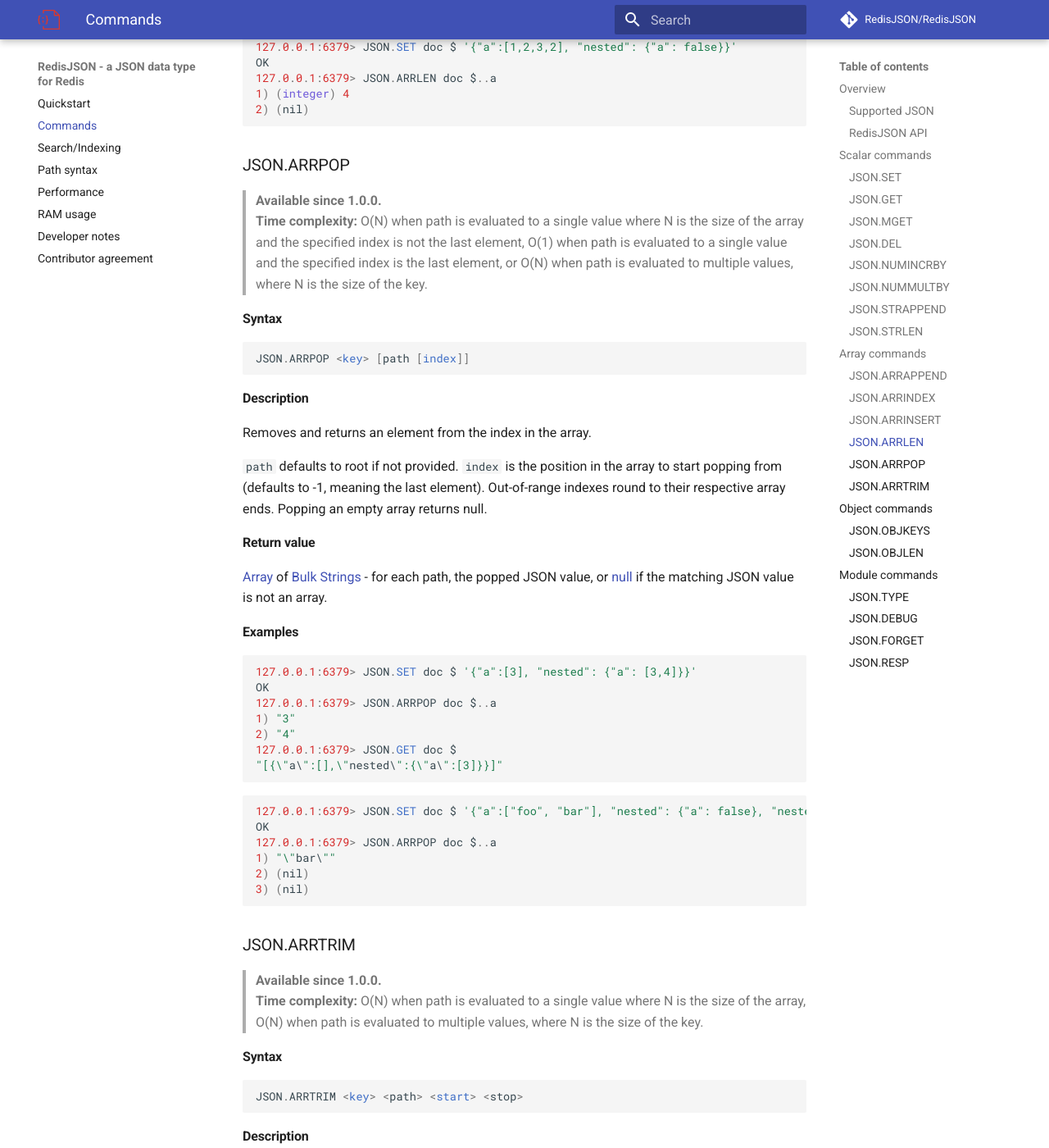
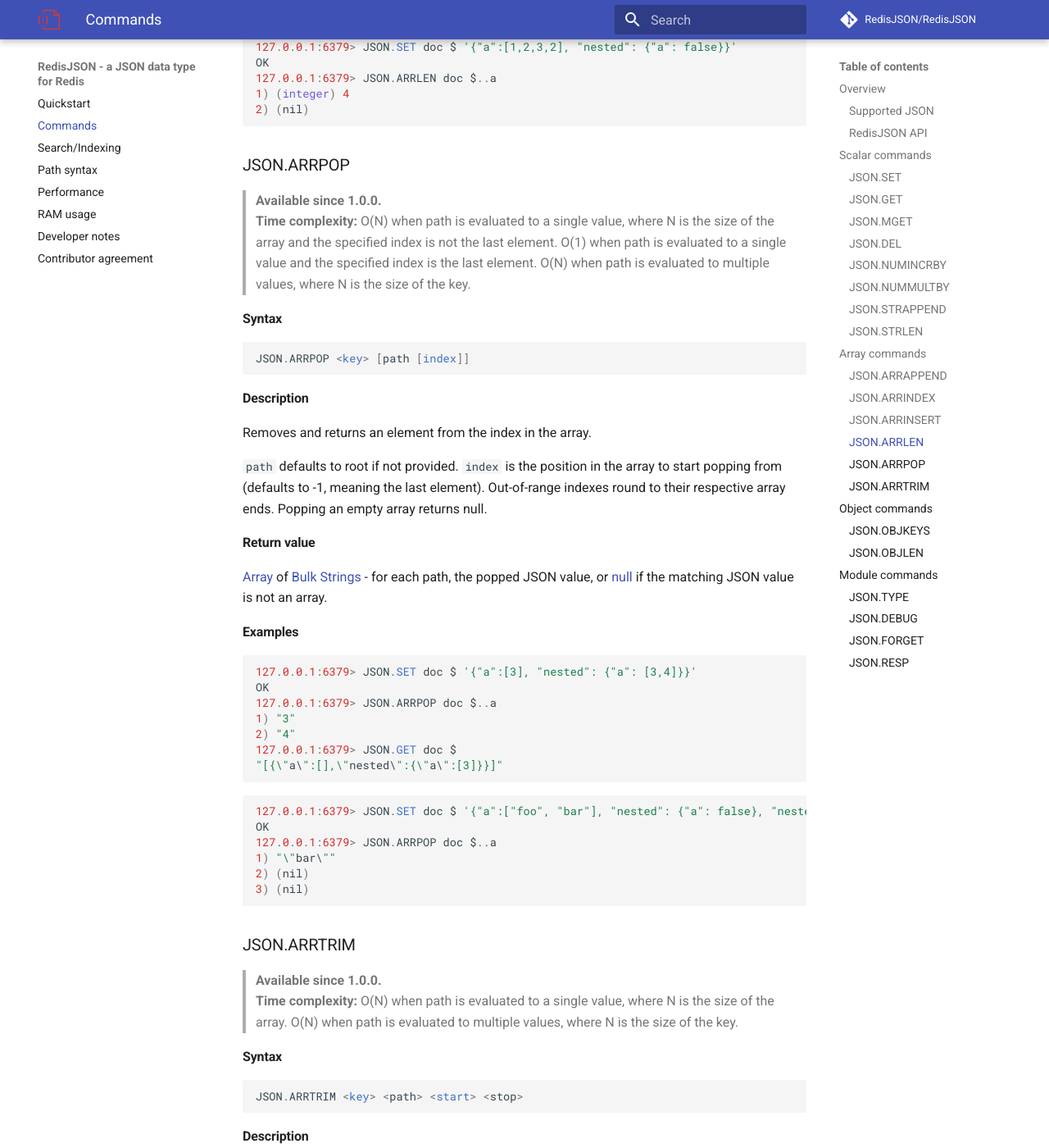
Before and after one commit to RedisJSON/RedisJSON, an MkDocs documentation site: the page built from docs/commands.md, in a window 1280 px wide and 1400 px high, scrolled down 10158 px. Shown: the whole window at 82% size. Built offline with MkDocs 1.6.1 and Material for MkDocs 9.7.7, drawn with Linux system fonts in a browser that asks for light colours; comment, search, counter and statistics services are not loaded; some of the changed text lies outside the part shown.

Commit message:
commands.md punctuation edits

```diff
--- a/docs/commands.md
+++ b/docs/commands.md
@@ -31,7 +31,7 @@
 ### JSON.SET
 
 > **Available since 1.0.0.**
-> **Time complexity:**  O(M+N) when path is evaluated to a single value where M is the size of the original value (if it exists) and N is the size of the new value, O(M+N) when path is evaluated to multiple values where M is the size of the key and N is the size of the new value.
+> **Time complexity:**  O(M+N) when path is evaluated to a single value, where M is the size of the original value (if it exists) and N is the size of the new value. O(M+N) when path is evaluated to multiple values, where M is the size of the key and N is the size of the new value.
 
 #### Syntax
 
@@ -42,7 +42,7 @@
 
 #### Description
 
-Sets the JSON value at `path` in `key`
+Sets the JSON value at `path` in `key`.
 
 For new Redis keys, the `path` must be the root. For existing keys, replaces the current value with the `json` value if the entire `path` exists.
 
@@ -59,7 +59,7 @@
 ### JSON.GET
 
 > **Available since 1.0.0.**
-> **Time complexity:**  O(N) when path is evaluated to a single value where N is the size of the value, O(N) when path is evaluated to multiple values, where N is the size of the key.
+> **Time complexity:**  O(N) when path is evaluated to a single value, where N is the size of the value. O(N) when path is evaluated to multiple values, where N is the size of the key.
 
 #### Syntax
 
@@ -122,7 +122,7 @@
 ### JSON.MGET
 
 > **Available since 1.0.0.**
-> **Time complexity:**  O(M*N) when path is evaluated to a single value where M is the number of keys and N is the size of the value, O(N1+N2+...+Nm) when path is evaluated to multiple values where m is the number of keys and Ni is the size of the i-th key.
+> **Time complexity:**  O(M*N) when path is evaluated to a single value, where M is the number of keys and N is the size of the value. O(N1+N2+...+Nm) when path is evaluated to multiple values, where m is the number of keys and Ni is the size of the i-th key.
 
 #### Syntax
 
@@ -159,7 +159,7 @@
 ### JSON.DEL
 
 > **Available since 1.0.0.**
-> **Time complexity:**  O(N) when path is evaluated to a single value where N is the size of the deleted value, O(N) when path is evaluated to multiple values, where N is the size of the key.
+> **Time complexity:**  O(N) when path is evaluated to a single value, where N is the size of the deleted value. O(N) when path is evaluated to multiple values, where N is the size of the key.
 
 #### Syntax
 
@@ -189,7 +189,7 @@
 ### JSON.NUMINCRBY
 
 > **Available since 1.0.0.**
-> **Time complexity:**  O(1) when path is evaluated to a single value, O(N) when path is evaluated to multiple values, where N is the size of the key.
+> **Time complexity:**  O(1) when path is evaluated to a single value. O(N) when path is evaluated to multiple values, where N is the size of the key.
 
 #### Syntax
 
@@ -250,7 +250,7 @@
 ### JSON.STRAPPEND
 
 > **Available since 1.0.0.**
-> **Time complexity:**  O(1) when path is evaluated to a single value, O(N) when path is evaluated to multiple values, where N is the size of the key.
+> **Time complexity:**  O(1) when path is evaluated to a single value. O(N) when path is evaluated to multiple values, where N is the size of the key.
 
 #### Syntax
 
@@ -284,7 +284,7 @@
 ### JSON.STRLEN
 
 > **Available since 1.0.0.**
-> **Time complexity:**  O(1) when path is evaluated to a single value, O(N) when path is evaluated to multiple values, where N is the size of the key.
+> **Time complexity:**  O(1) when path is evaluated to a single value. O(N) when path is evaluated to multiple values, where N is the size of the key.
 
 #### Syntax
 
@@ -319,7 +319,7 @@
 ### JSON.ARRAPPEND
 
 > **Available since 1.0.0.**
-> **Time complexity:**  O(1) when path is evaluated to a single value, O(N) when path is evaluated to multiple values, where N is the size of the key.
+> **Time complexity:**  O(1) when path is evaluated to a single value. O(N) when path is evaluated to multiple values, where N is the size of the key.
 
 #### Syntax
 
@@ -351,7 +351,7 @@
 ### JSON.ARRINDEX
 
 > **Available since 1.0.0.**
-> **Time complexity:**  O(N) when path is evaluated to a single value where N is the size of the array, O(N) when path is evaluated to multiple values, where N is the size of the key.
+> **Time complexity:**  O(N) when path is evaluated to a single value, where N is the size of the array. O(N) when path is evaluated to multiple values, where N is the size of the key.
 
 #### Syntax
 
@@ -392,7 +392,7 @@
 ### JSON.ARRINSERT
 
 > **Available since 1.0.0.**
-> **Time complexity:**  O(N) when path is evaluated to a single value where N is the size of the array, O(N) when path is evaluated to multiple values, where N is the size of the key.
+> **Time complexity:**  O(N) when path is evaluated to a single value, where N is the size of the array. O(N) when path is evaluated to multiple values, where N is the size of the key.
 
 #### Syntax
 
@@ -433,7 +433,7 @@
 ### JSON.ARRLEN
 
 > **Available since 1.0.0.**
-> **Time complexity:**  O(1) where path is evaluated to a single value, O(N) where path is evaluated to multiple values, where N is the size of the key.
+> **Time complexity:**  O(1) where path is evaluated to a single value. O(N) where path is evaluated to multiple values, where N is the size of the key.
 
 #### Syntax
 
@@ -470,7 +470,7 @@
 ### JSON.ARRPOP
 
 > **Available since 1.0.0.**
-> **Time complexity:**  O(N) when path is evaluated to a single value where N is the size of the array and the specified index is not the last element, O(1) when path is evaluated to a single value and the specified index is the last element, or O(N) when path is evaluated to multiple values, where N is the size of the key.
+> **Time complexity:**  O(N) when path is evaluated to a single value, where N is the size of the array and the specified index is not the last element. O(1) when path is evaluated to a single value and the specified index is the last element. O(N) when path is evaluated to multiple values, where N is the size of the key.
 
 #### Syntax
 
@@ -512,7 +512,7 @@
 ### JSON.ARRTRIM
 
 > **Available since 1.0.0.**
-> **Time complexity:**  O(N) when path is evaluated to a single value where N is the size of the array, O(N) when path is evaluated to multiple values, where N is the size of the key.
+> **Time complexity:**  O(N) when path is evaluated to a single value, where N is the size of the array. O(N) when path is evaluated to multiple values, where N is the size of the key.
 
 #### Syntax
 
@@ -564,7 +564,7 @@
 ### JSON.OBJKEYS
 
 > **Available since 1.0.0.**
-> **Time complexity:**  O(N) when path is evaluated to a single value, where N is the number of keys in the object, O(N) when path is evaluated to multiple values, where N is the size of the key.
+> **Time complexity:**  O(N) when path is evaluated to a single value, where N is the number of keys in the object. O(N) when path is evaluated to multiple values, where N is the size of the key.
 
 #### Syntax
 
@@ -596,7 +596,7 @@
 ### JSON.OBJLEN
 
 > **Available since 1.0.0.**
-> **Time complexity:**  O(1) when path is evaluated to a single value, O(N) when path is evaluated to multiple values, where N is the size of the key.
+> **Time complexity:**  O(1) when path is evaluated to a single value. O(N) when path is evaluated to multiple values, where N is the size of the key.
 
 #### Syntax
 
@@ -619,7 +619,7 @@
 ### JSON.TYPE
 
 > **Available since 1.0.0.**
-> **Time complexity:**  O(1) when path is evaluated to a single value, O(N) when path is evaluated to multiple values, where N is the size of the key.
+> **Time complexity:**  O(1) when path is evaluated to a single value. O(N) when path is evaluated to multiple values, where N is the size of the key.
 
 #### Syntax
 
@@ -686,7 +686,7 @@
 ### JSON.RESP
 
 > **Available since 1.0.0.**
-> **Time complexity:**  O(N) when path is evaluated to a single value, where N is the size of the value, O(N) when path is evaluated to multiple values, where N is the size of the key.
+> **Time complexity:**  O(N) when path is evaluated to a single value, where N is the size of the value. O(N) when path is evaluated to multiple values, where N is the size of the key.
 
 #### Syntax
 
```
